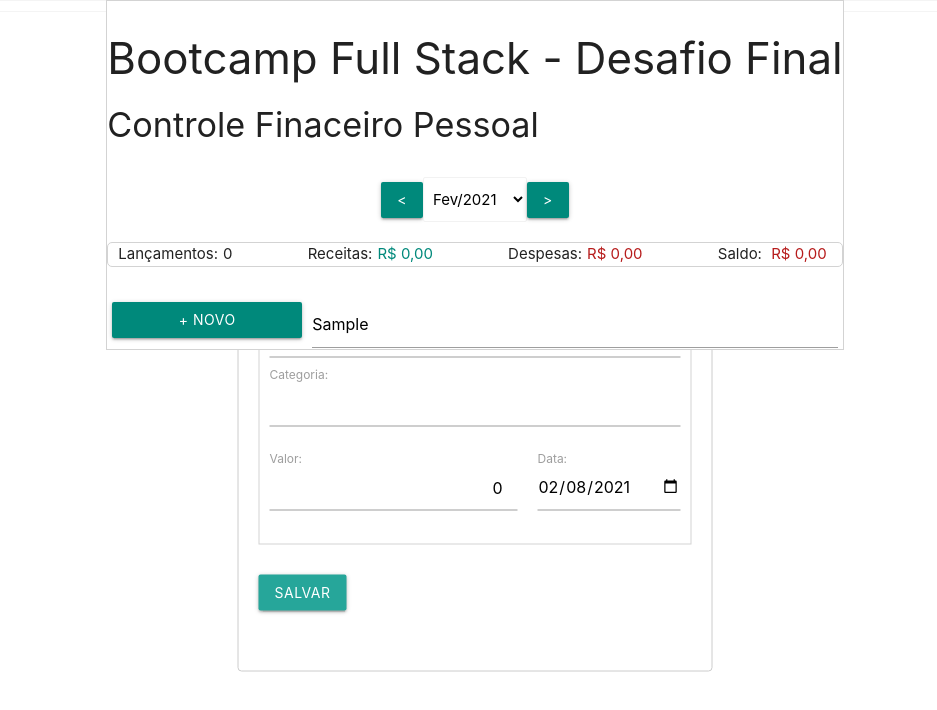
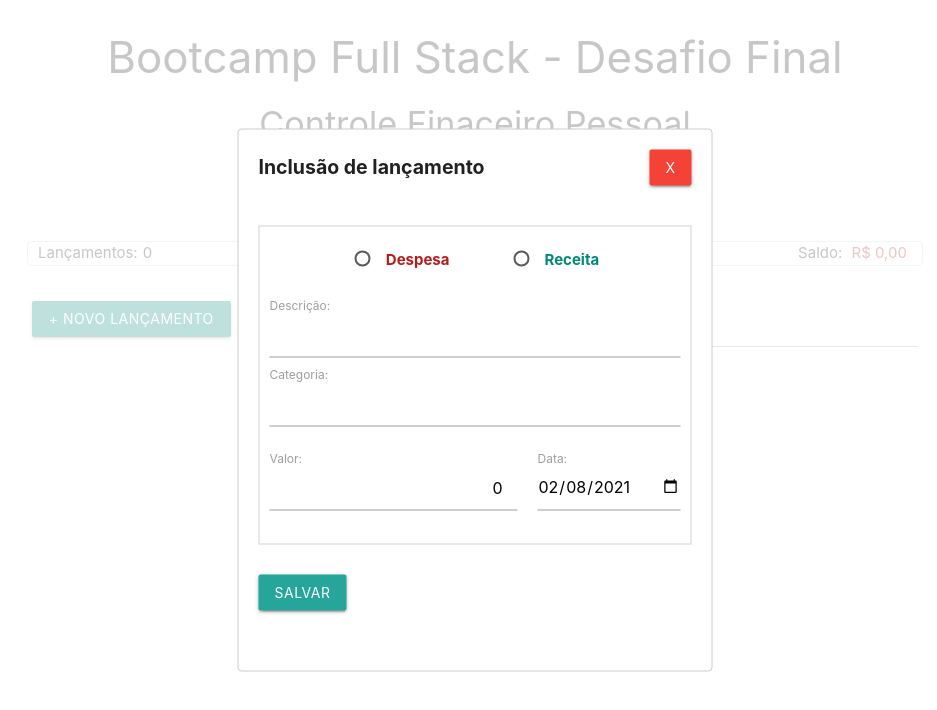
Before and after one commit to Molizane/igti_desafio_final, a React (Create React App) app in the folder client/: page / in a window 1280 px wide. Both pictures are taken after typing "Sample" into the empty fields and a click on the button "+ NOVO LANÇAMENTO". Shown: the top 710 px of the page, without its empty margins (165-1102 px from the left). Built offline with nearby package versions, Linux system fonts and the light colour scheme; no server answers.

Commit message:
Resolvido problema do Z-index do form modal

```diff
--- a/client/src/App.js
+++ b/client/src/App.js
@@ -164,10 +164,10 @@ export default function App() {
 
   return (
     <>
-      <div style={styles.flexRow}>
-        <div style={styles.topDiv}>
-          <h3>Bootcamp Full Stack - Desafio Final</h3>
-          <h4>Controle Finaceiro Pessoal</h4>
+      <div style={styles.flexRow} id="mainform">
+        <div className="container" style={styles.topDiv}>
+          <h3 align="center">Bootcamp Full Stack - Desafio Final</h3>
+          <h4 align="center">Controle Finaceiro Pessoal</h4>
           {isLoading && <Spinner></Spinner>}
           {currentPeriod !== '' && (
             <Navigator period={currentPeriod} onChangePeriod={handleChangePeriod}>
@@ -180,18 +180,16 @@ export default function App() {
           </Functions>
         </div>
         {movements.length > 0 && (
-          <div style={styles.bottomDiv}>
+          <div className="container" style={styles.bottomDiv}>
             <Movements onEditClick={handleEdit} onDeleteClick={handleDelete}>
               {filteredMovements}
             </Movements>
           </div>
         )}
         {isEditting && (
-          <div style={{ zIndex: 10, position: 'fixed' }}>
-            <ModalForm editType={editType} onSave={handleSave} onCancel={handleFormClosed}>
-              {transaction}
-            </ModalForm>
-          </div>
+          <ModalForm editType={editType} onSave={handleSave} onCancel={handleFormClosed}>
+            {transaction}
+          </ModalForm>
         )}
       </div>
     </>
@@ -205,20 +203,24 @@ const styles = {
     alignItems: 'center',
     justifyContent: 'center',
     padding: '5px',
-    border: '1px solid lightgray',
+    border_: '1px solid lightgray',
   },
+
   topDiv: {
+    alignItems: 'center',
+    justifyContent: 'center',
     position: 'fixed',
     top: '0px',
     backgroundColor: '#FFF',
     zIndex: 1,
     paddingTop: '5px',
     height: '350px',
-    border: '1px solid lightgray',
+    border_: '1px solid lightgray',
   },
+
   bottomDiv: {
     zIndex: 0,
     paddingTop: '350px',
-    border: '1px solid lightgray',
+    border_: '1px solid lightgray',
   },
 };
--- a/client/src/components/ModalForm.js
+++ b/client/src/components/ModalForm.js
@@ -151,8 +151,7 @@ export default function ModalForm({ children: transaction, editType, onSave, onC
   };
 
   return (
-    <div style={{ zIndex: 1200, display: 'none' }}>
-      <Modal isOpen={true} style={modalStyles}>
+    <Modal disablePortal isOpen={true} style={modalStyles}>
       <div style={styles.flexRow}>
         <span style={styles.title}>{`${editType === 'I' ? 'Inclus' : 'Alteraç'}ão de lançamento`}</span>
         <button className="waves-effect waves-lights btn red dark-4" onClick={handleModalClose}>
@@ -206,7 +205,6 @@ export default function ModalForm({ children: transaction, editType, onSave, onC
         </div>
       </form>
     </Modal>
-    </div>
   );
 }
 
@@ -219,6 +217,7 @@ const modalStyles = {
     marginRight: '-50%',
     transform: 'translate(-50%, -50%)',
   },
+  overlay: { zIndex: 1000 },
 };
 
 const styles = {
```
Lines whose indentation alone changed are shown as unchanged.
